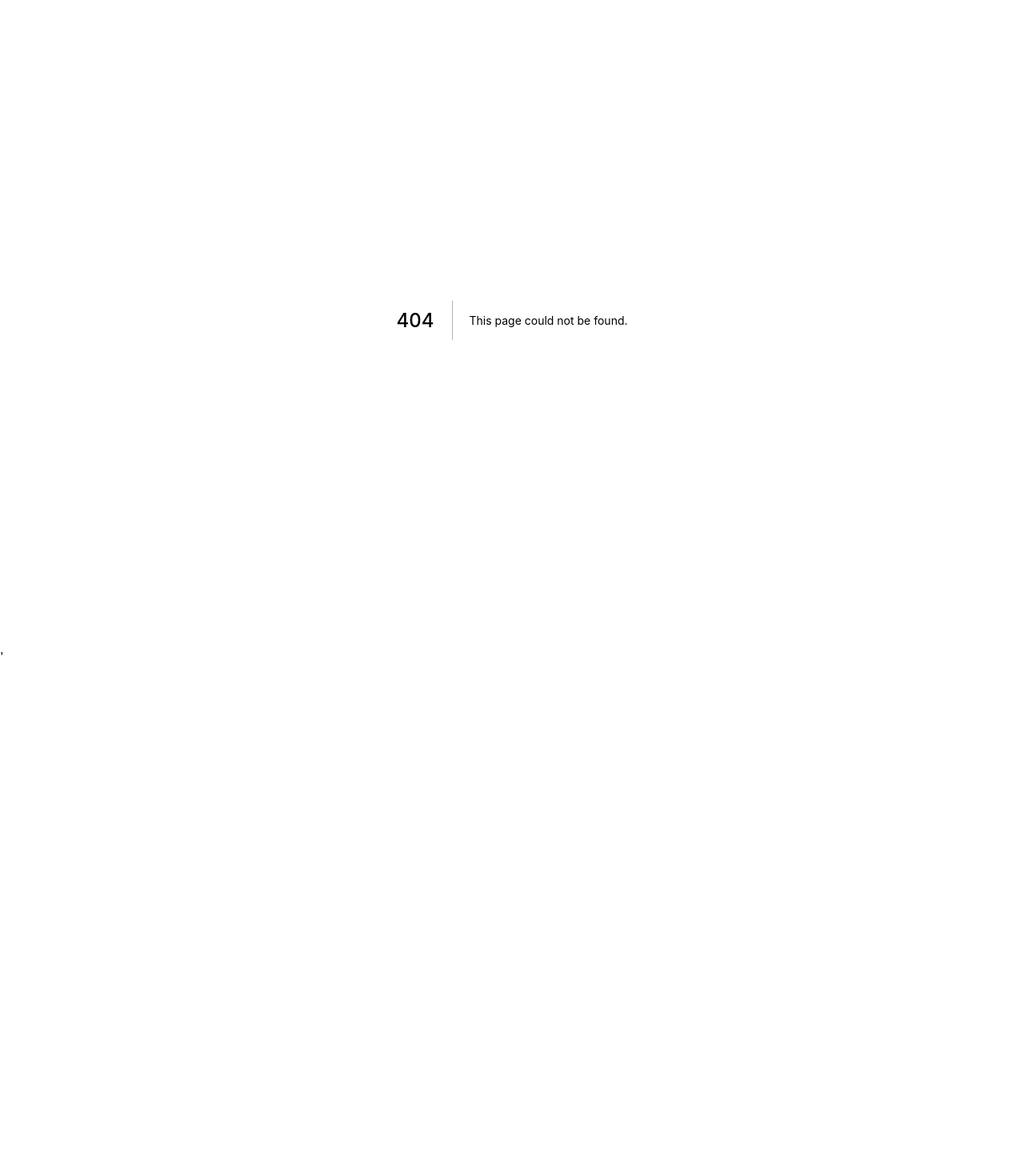
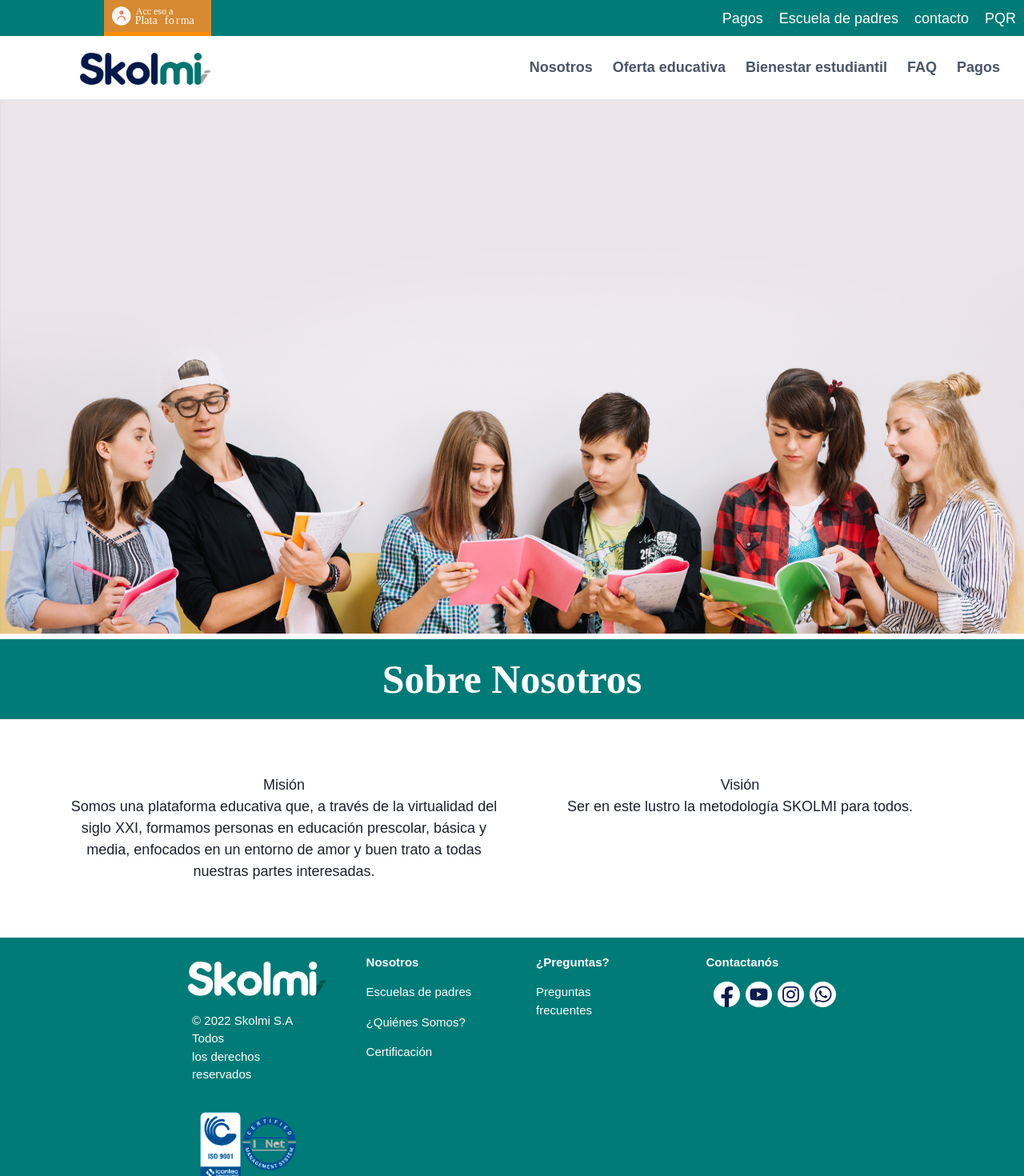
Before and after one commit to skolmi/nextjs-app-client, a Next.js app: page /Nosotros in a window 1280 px wide. Before the commit this address had no page. Shown: the top 1470 px of the page at 80% size. Before the commit the page ends 824 px from the top, so only its background shows below. Built offline with nearby package versions, Linux system fonts and the light colour scheme.

Commit message:
page nosotros

```diff
--- a/components/OtherHeader/index.js
+++ b/components/OtherHeader/index.js
@@ -219,6 +219,7 @@ const NAV_ITEMS = [
 
     {
         label: 'Nosotros',
+        href: '/Nosotros',
         // children: [
         // {
         //     label: 'Explore Design Work',
--- /dev/null
+++ b/pages/Nosotros.js
@@ -0,0 +1,43 @@
+import Layout from "../components/layout";
+import { useState, useEffect } from "react";
+import style from './index.module.css';
+import Image from 'next/image';
+import imageprueba from "./../assets/Bannerprueba.jpg";
+import React from 'react';
+export default function Nosotros(){
+    return(
+        <Layout>
+
+        <section className="home_banner_area">
+          <div className={style.img_container}>
+            <Image src={imageprueba} />
+            <div className={style.form_container}>
+
+            </div>
+          </div>
+        </section>
+        <section>
+            <div className={style.Nosotrosdiv}>
+             <p className={style.texto1educacionvirtual}>Sobre Nosotros</p>
+            </div>
+        </section>
+        <section className={style.container}>
+            <div className="container">
+                <div className="row">
+                    <div className="col-6">
+                        <p>Misión</p>
+                        <p>Somos una plataforma educativa que, a través de la virtualidad del siglo XXI, formamos personas en educación prescolar, básica y media, enfocados en un entorno de amor y buen trato a todas nuestras partes interesadas.</p>
+                    </div>
+                    <div className="col-6">
+                        <p>Visión</p>
+                        <p>Ser en este lustro la metodología SKOLMI para todos.
+</p>
+                    </div>
+                </div>
+
+            </div>
+        </section>
+       </Layout>
+    )
+
+}
--- a/pages/index.module.css
+++ b/pages/index.module.css
@@ -149,6 +149,21 @@
     padding: 20px;
 }
 
+.Nosotrosdiv {
+    background-color: #007B77;
+    padding: 20px;
+}
+
+
+.textNosotros{
+    color: white;
+    font-family: 'Poppins';
+    font-size: 40px;
+    font-weight: 600;
+    line-height: 60px;
+    letter-spacing: 0em;
+    text-align: center;
+}
 .texto1educacionvirtual {
 
 
```
